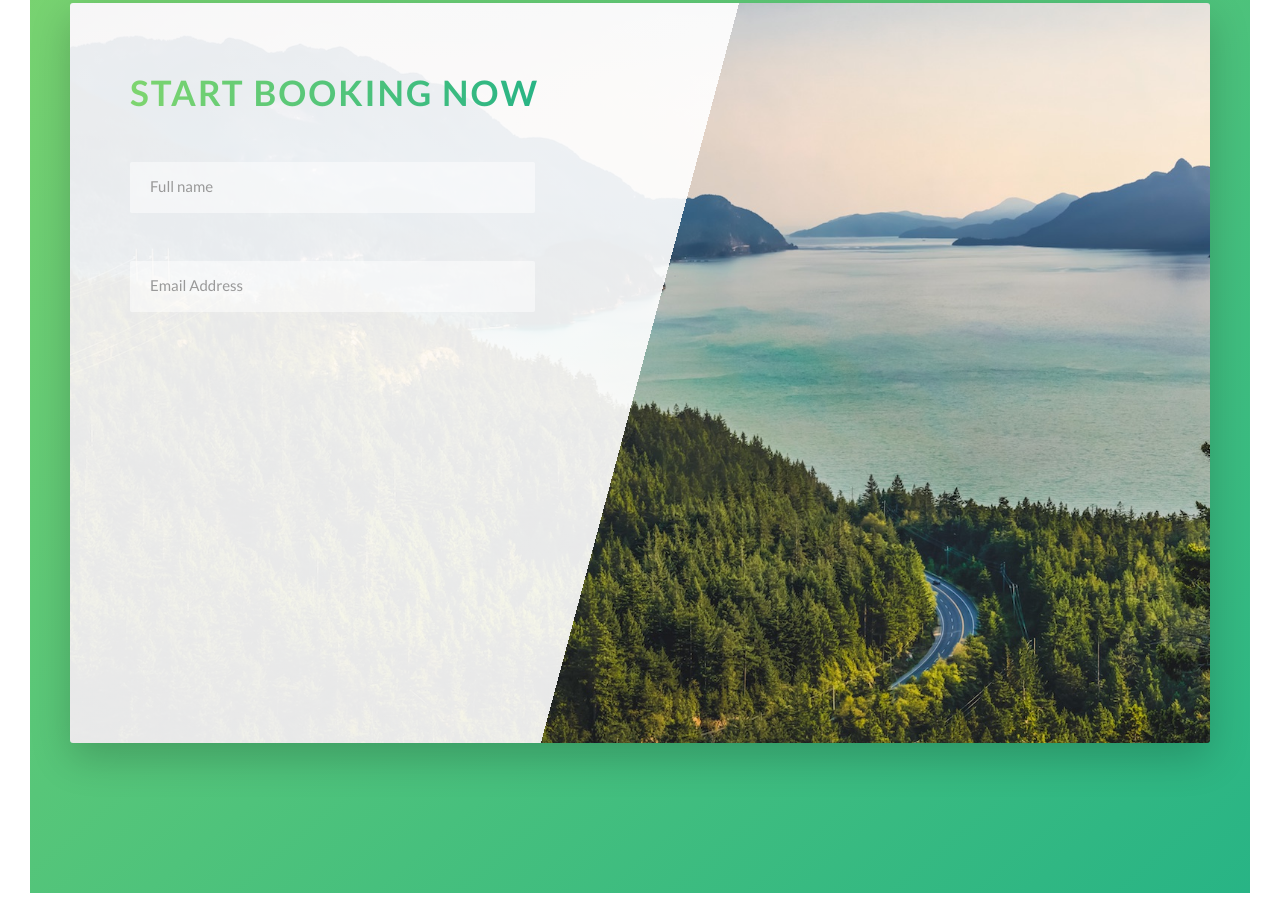
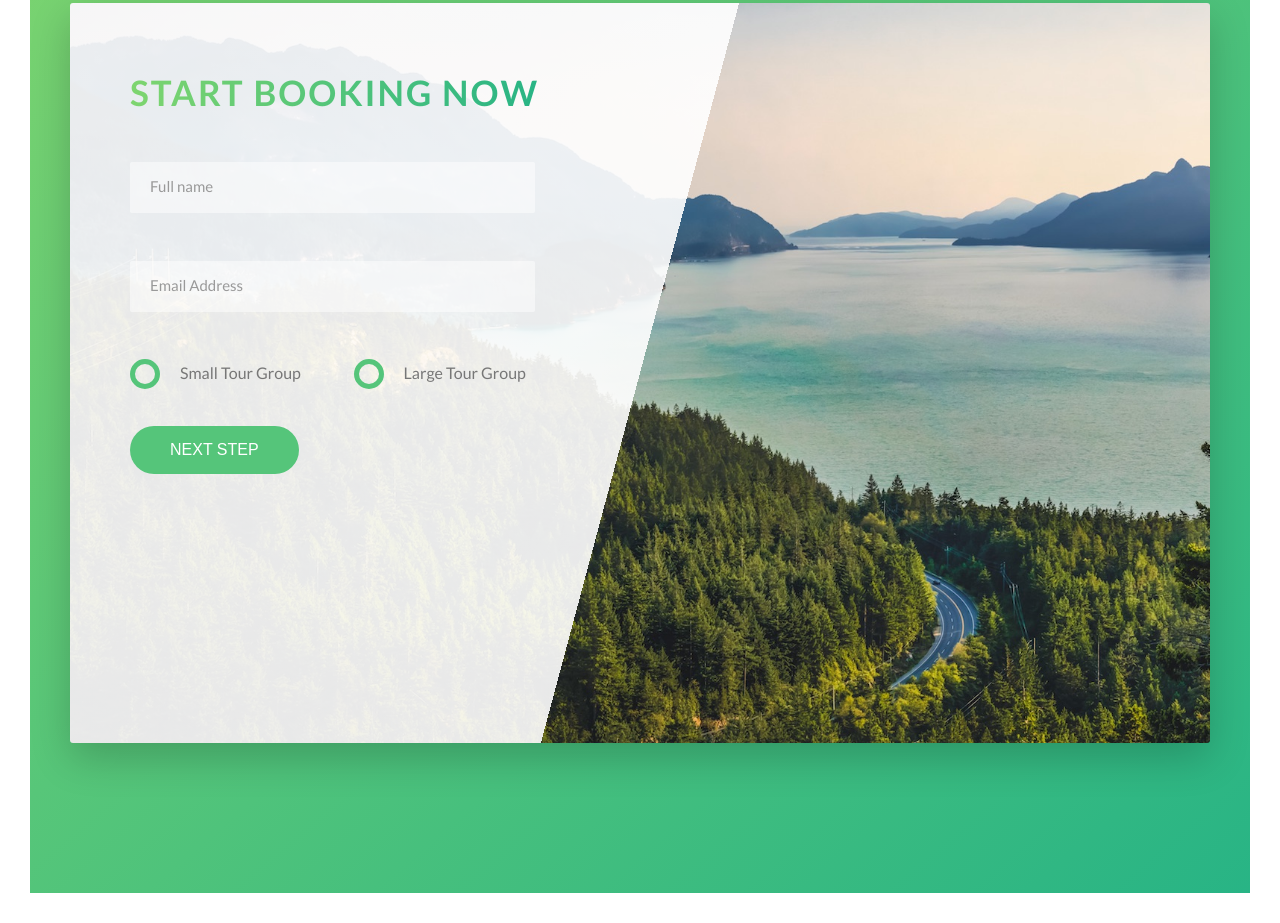
Before and after one commit to didiweb24/Natours, a website: page index.html in a window 1280 px wide. Shown: the part 4528-5451 px from the top of the page. Drawn offline with Linux system fonts and the light colour scheme.

Commit message:
booking tamamlandı , footer yapılacak

```diff
--- a/index.html
+++ b/index.html
@@ -312,6 +312,25 @@
                                     <input type="email" class="form__input" placeholder="Email Address" id="email"required>
                                     <label for="email" class="form__label">Email adress</label>
                                 </div>
+                                <div class="form__group  u-margin-bottom-medium ">
+                                    <div class="form__radio-group">
+                                        <input type="radio" class="form__radio-input" id="small" name="size">
+                                        <label for="small" class="form__radio-label">
+                                            <span class="form__radio-button"></span>
+                                            Small Tour Group
+                                        </label>
+                                    </div>
+                                    <div class="form__radio-group">
+                                        <input type="radio" class="form__radio-input" id="large" name="size">
+                                        <label for="large" class="form__radio-label">
+                                            <span class="form__radio-button"></span>
+                                            Large Tour Group
+                                        </label>
+                                    </div>
+                                </div>
+                        <div class="form__group">
+                                    <button class="btn btn--green">next step</button>
+                                </div>
                             </form>
                         </div>
                     </div>
--- a/sass/base/_utilities.scss
+++ b/sass/base/_utilities.scss
@@ -1,6 +1,6 @@
-.u-center-text{text-align: center;}
-.u-margin-bottom-big {margin-bottom: 8rem;}
-.u-margin-bottom-medium {margin-bottom:4rem ;}
-.u-margin-bottom-small {margin-bottom:1.5rem ;}
-.u-margin-top-big {margin-top: 8rem;}
-.u-margin-top-huge {margin-top: 10rem;}
+.u-center-text{text-align: center !important;}
+.u-margin-bottom-big {margin-bottom: 8rem !important;}
+.u-margin-bottom-medium {margin-bottom:4rem !important ;}
+.u-margin-bottom-small {margin-bottom:1.5rem !important;}
+.u-margin-top-big {margin-top: 8rem !important;}
+.u-margin-top-huge {margin-top: 10rem !important;}
--- a/sass/components/__form.scss
+++ b/sass/components/__form.scss
@@ -48,4 +48,50 @@
         visibility: hidden;
         transform: translateY(-4rem);
     }
+
+    &__radio-group {
+        width: 49%;
+        display: inline-block;
+    }
+    &__radio-label{
+        font-size: $default-font-size;
+        cursor: pointer;
+        position: relative;
+        padding-left: 5rem;
+    }
+
+    &__radio-input {
+        display: none;
+    }
+
+    &__radio-button {
+        height:3rem ;
+        width: 3rem;
+        border: 5px solid $color-primary;
+        border-radius: 50%;
+        display: inline-block;
+        position: absolute;
+        top: -.4rem;
+        left: 0;
+
+
+        &::after {
+        content: "";
+        display: block;
+        width: 1.3rem;
+        height: 1.3rem;
+        border-radius: 50%;
+        position: absolute;
+        top: 50%;
+        left: 50%;
+        transform: translate(-50%,-50%);
+        background-color: $color-primary;
+        opacity: 0;
+        transition: opacity .3s;
+        }
+    }
+
+    &__radio-input:checked ~ &__radio-label &__radio-button::after {
+        opacity: 1;
+    }
 }
--- a/sass/components/_button.scss
+++ b/sass/components/_button.scss
@@ -1,6 +1,7 @@
 
 .btn {
-    &:link,
+&,
+&:link,
 &:visited {
     text-decoration: none;
     text-transform: uppercase;
@@ -9,6 +10,11 @@
     border-radius:10rem ;
     position: relative;
     font-size: $default-font-size;
+
+    //Change the button
+    border:none;
+    cursor: pointer;
+
 }
 
     &:hover {
@@ -21,7 +27,8 @@
         }
     }
 
-    &:active {
+    &:active ,&:focus{
+        outline: 0;
         transform: translateY(-0.1rem);
         box-shadow: 0 0.5rem 1rem rgba($color-black,.2) ;
     }
```
Also changed, not shown: css/style.css.
